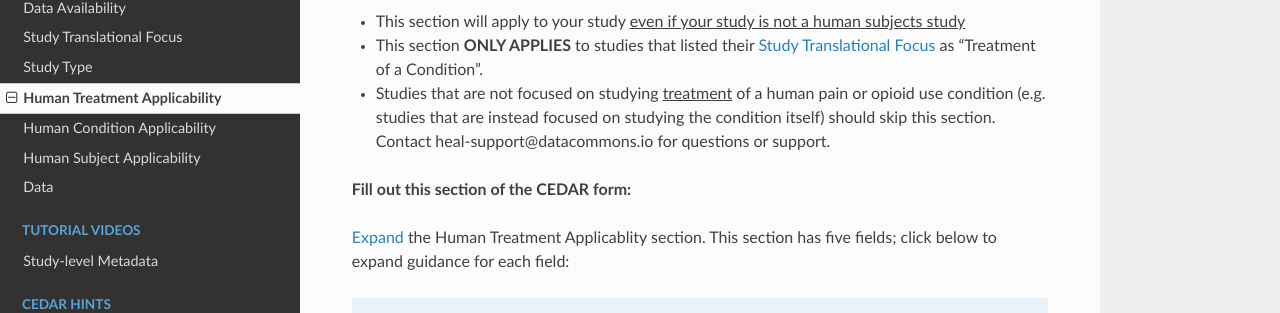
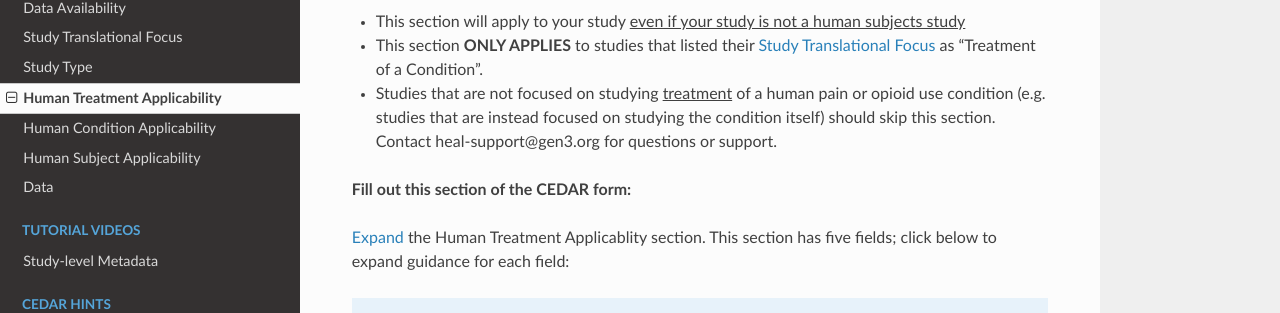
Before and after one commit to HEAL/cedar-form-docs, an MkDocs documentation site: the page built from docs/human-treatment-applicability.md, in a window 1280 px wide and 1201 px high. Shown: the part 366-679 px from the top of the window. Built offline with MkDocs 1.6.1, drawn with Linux system fonts in a browser that asks for light colours; nearby versions of some CDN libraries.

Commit message:
Update human-treatment-applicability.md - email
update email from heal-support@datacommons.io to heal-support@gen3.org
do not merge until gen3.org emails are active.

```diff
--- a/docs/human-treatment-applicability.md
+++ b/docs/human-treatment-applicability.md
@@ -10,7 +10,7 @@
 
 * This section will apply to your study <u>even if your study is not a human subjects study</u>
 * This section **ONLY APPLIES** to studies that listed their [Study Translational Focus](https://github.com/HEAL/heal-metadata-schemas/blob/main/for-investigators-how-to/study-level-metadata-fields/study-metadata-schema-for-humans.md#:~:text=study_translational_focus%20(string)%3A) as “Treatment of a Condition”.
-* Studies that are not focused on studying <u>treatment</u> of a human pain or opioid use condition (e.g. studies that are instead focused on studying the condition itself) should skip this section. Contact heal-support@datacommons.io for questions or support.
+* Studies that are not focused on studying <u>treatment</u> of a human pain or opioid use condition (e.g. studies that are instead focused on studying the condition itself) should skip this section. Contact heal-support@gen3.org for questions or support.
 
 **Fill out this section of the CEDAR form:**
 
```
